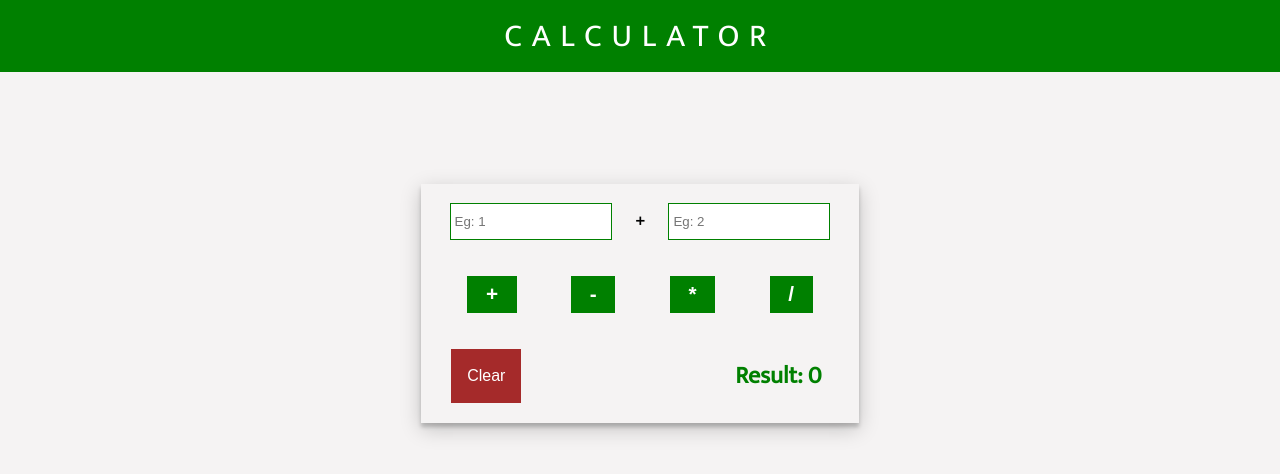
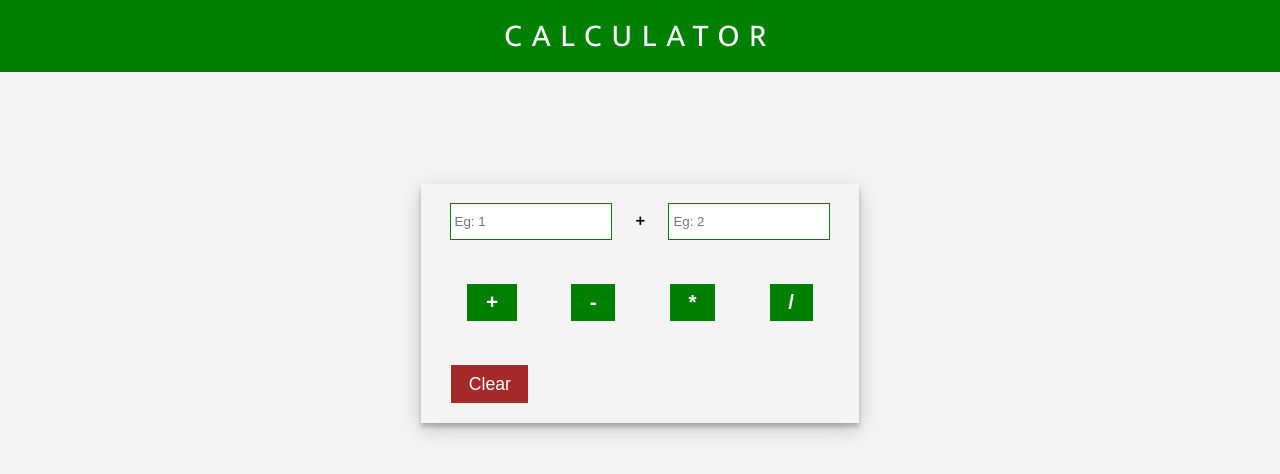
Before and after one commit to RohitKuwar/Calculator, a React (Create React App) app: page / in a window 1280 px wide. Shown: the top 474 px of the page. Built offline with nearby package versions, Linux system fonts and the light colour scheme.

Commit message:
Update style.module.css

```diff
--- a/src/style.module.css
+++ b/src/style.module.css
@@ -66,8 +66,8 @@ label{
 .clearBtn{
   background-color: brown;
   color: white;
-  font-size: 1em;
-  padding: 0 1em;
+  font-size: 1.1em;
+  padding: .5em 1em;
   text-align: center;
   border: none;
   outline: none;
@@ -77,8 +77,10 @@ label{
   color: green;
   font-weight: bold;
   font-size: 1.5em;
-  padding: .3em;
-  /* display: none; */
+  padding: .1em;
+  border: none;
+  outline: none;
+  display: none;
 }
 .resultHide{
   display: none;
```
